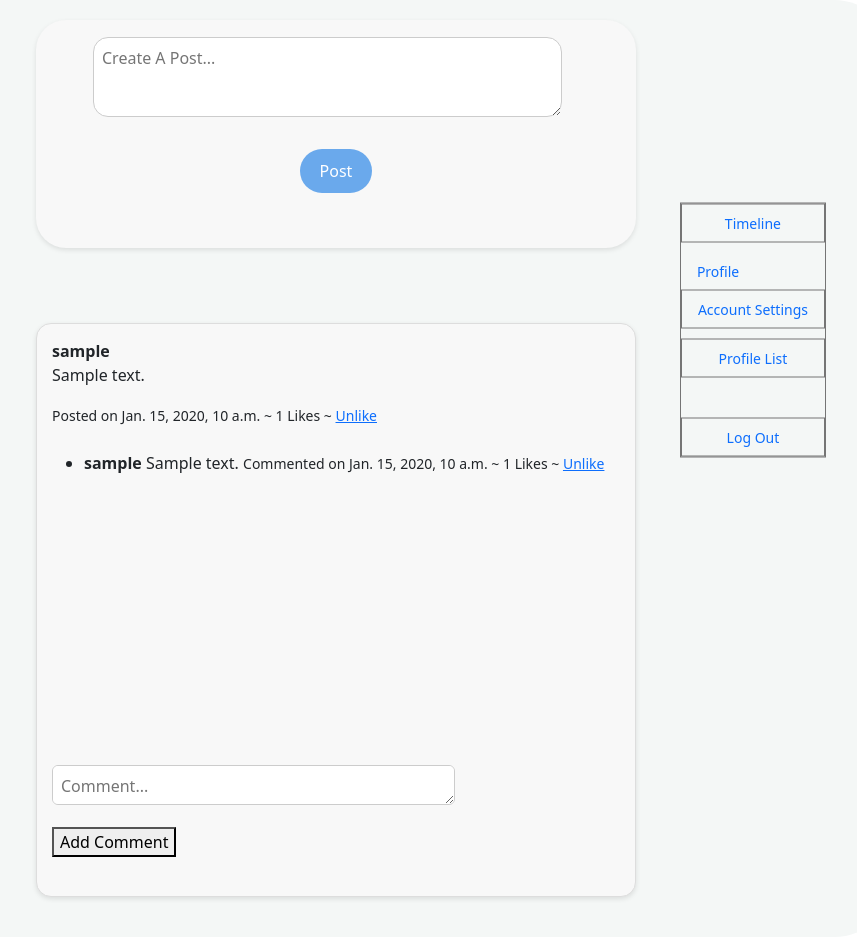
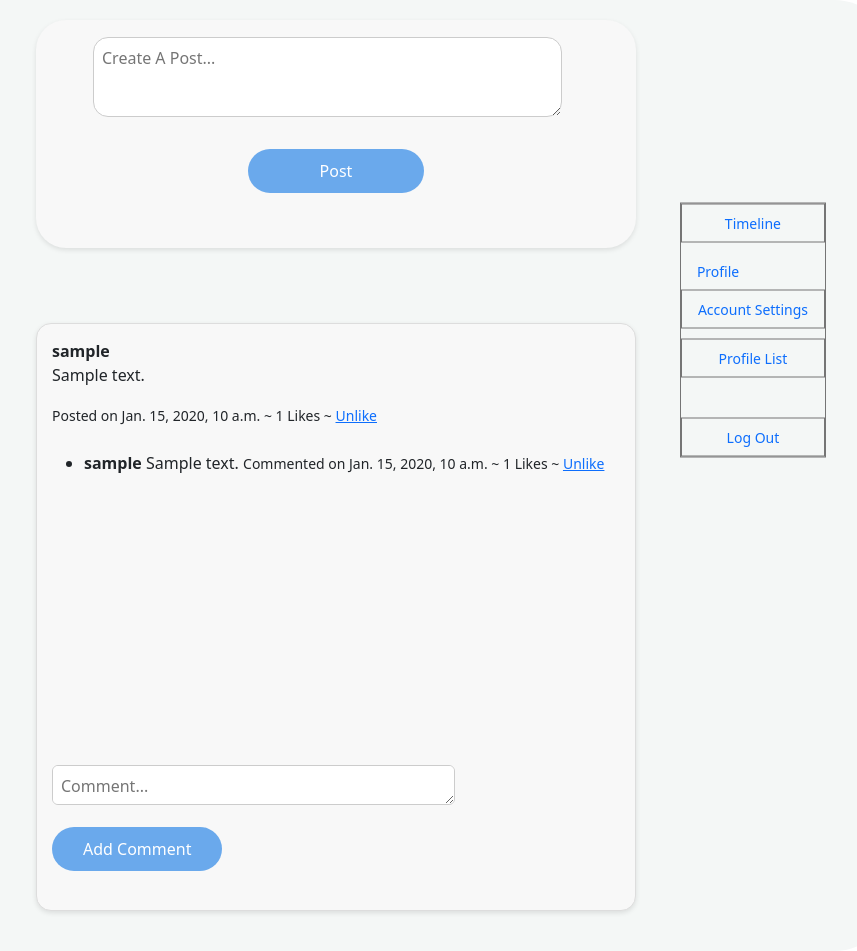
Before and after one commit to adrimsaav/togethr-app, a Django app: page /timeline/ in a window 1280 px wide. Shown: the part 70-1021 px from the top of the page, without its empty margins (304-1161 px from the left). Before the commit the page ends 973 px from the top, so only its background shows below. Run offline with Django 4.2, Linux system fonts and the light colour scheme; a user stored in the database is signed in; tables that the repository leaves empty hold one stand-in row (values such as "Sample post").

Commit message:
Style post and comment button

```diff
--- a/togethr/main_app/static/css/style.css
+++ b/togethr/main_app/static/css/style.css
@@ -180,6 +180,7 @@ h1 {
     padding: 10px 20px;
     background-color: #6aa9ec;
     color: white;
+    width: 30%;
     border: none;
     border-radius: 4px;
     cursor: pointer;
--- a/togethr/main_app/templates/timeline.html
+++ b/togethr/main_app/templates/timeline.html
@@ -50,7 +50,7 @@
                     <input type="hidden" name="comment_form" value="1">
                     <input type="hidden" name="post_id" value="{{ post.id }}">
                     {{ comment_form.as_p }}
-                    <button type="submit">Add Comment</button>
+                    <button type="submit" class="post-button">Add Comment</button>
                 </br></br>
                 </form>
             </div>
```
